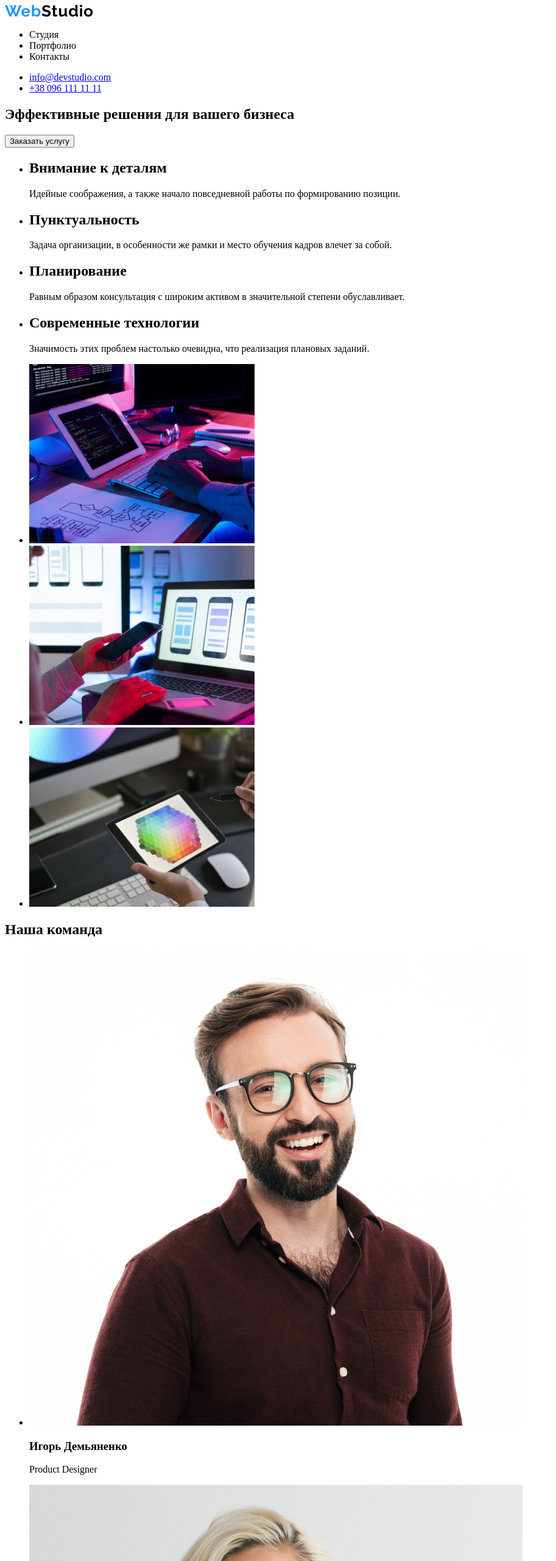
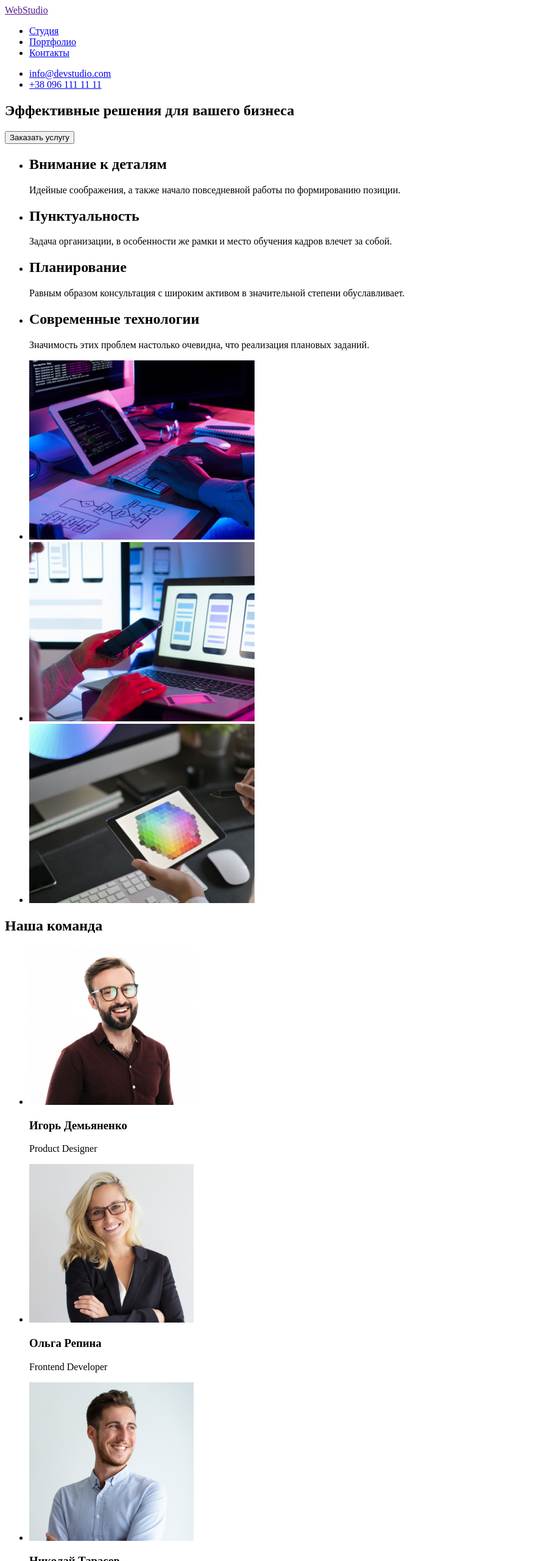
Before and after one commit to AndreyKeleberda/goit-markup-hw-01, a plain HTML site: page index.html in a window 1280 px wide. Shown: the top 2560 px of the page at 61% size, without its empty margins (0-913 px from the left). Drawn offline with Linux system fonts and the light colour scheme.

Commit message:
for new mentor_1

```diff
--- a/index.html
+++ b/index.html
@@ -7,18 +7,19 @@
 </head>
 <body>
     <header>
-        <a href=""> <img src="./images/WebStudio.svg" alt="logo"></a>
+        <a href="">WebStudio</a>
         <nav>
             <ul>
-                <li><a href="#"></a>Студия</li>
-                <li><a href="#"></a>Портфолио</li>
-                <li><a href="#"></a>Контакты</li>
+                <li><a href="#">Студия</a></li>
+                <li><a href="#">Портфолио</a></li>
+                <li><a href="#">Контакты</a></li>
             </ul>
+        </nav>
             <ul>
                 <li><a href="mailto:info@devstudio.com">info@devstudio.com</a></li>
                 <li><a href="callto:+380961111111">+38 096 111 11 11</a></li>
             </ul>
-        </nav>
+
     </header>
     <main>
         <!--hero-->
@@ -51,9 +52,9 @@
         <section>
             <h2 hidden="true">what we are do</h2>
             <ul>
-                <li><img src="./images/box 1.jpg" alt="photo box 1"></li>
-                <li><img src="./images/box 2.jpg" alt="photo box 1"></li>
-                <li><img src="./images/box 3.jpg" alt="photo box 1"></li>
+                <li><img src="./images/box 1.jpg" alt="photo box 1" width="370" height="294"></li>
+                <li><img src="./images/box 2.jpg" alt="photo box 1" width="370" height="294"></li>
+                <li><img src="./images/box 3.jpg" alt="photo box 1" width="370" height="294"></li>
             </ul>
         </section>
         <!--our team-->
@@ -61,28 +62,28 @@
             <h2>Наша команда</h2>
             <ul>
                 <li>
-                    <img src="./images/img.jpg" alt="Игорь Демьяненко">
+                    <img src="./images/img.jpg" alt="Игорь Демьяненко" width="270" height="260">
                     <div>
                         <h3>Игорь Демьяненко</h3>
                         <p>Product Designer</p>
                     </div>
                 </li>
                 <li>
-                    <img src="./images/img (1).jpg" alt="Ольга Репина">
+                    <img src="./images/img (1).jpg" alt="Ольга Репина" width="270" height="260">
                     <div>
                         <h3>Ольга Репина</h3>
                         <p>Frontend Developer</p>
                     </div>
                 </li>
                 <li>
-                    <img src="./images/img (2).jpg" alt="Николай Тарасов">
+                    <img src="./images/img (2).jpg" alt="Николай Тарасов" width="270" height="260">
                     <div>
                         <h3>Николай Тарасов</h3>
                         <p>Marketing</p>
                     </div>
                 </li>
                 <li>
-                    <img src="./images/img (3).jpg" alt="Михаил Ермаков">
+                    <img src="./images/img (3).jpg" alt="Михаил Ермаков" width="270" height="260">
                     <div>
                         <h3>Михаил Ермаков</h3>
                         <p>UI Designer</p>
@@ -92,7 +93,7 @@
         </section>
     </main>
     <footer>
-        <a href=""> <img src="./images/WebStudio.svg" alt="logo"></a>
+        <a href="">WebStudio</a>
         <address>
             <ul>
                 <li>
```
Also changed, not shown: 1 other file.
